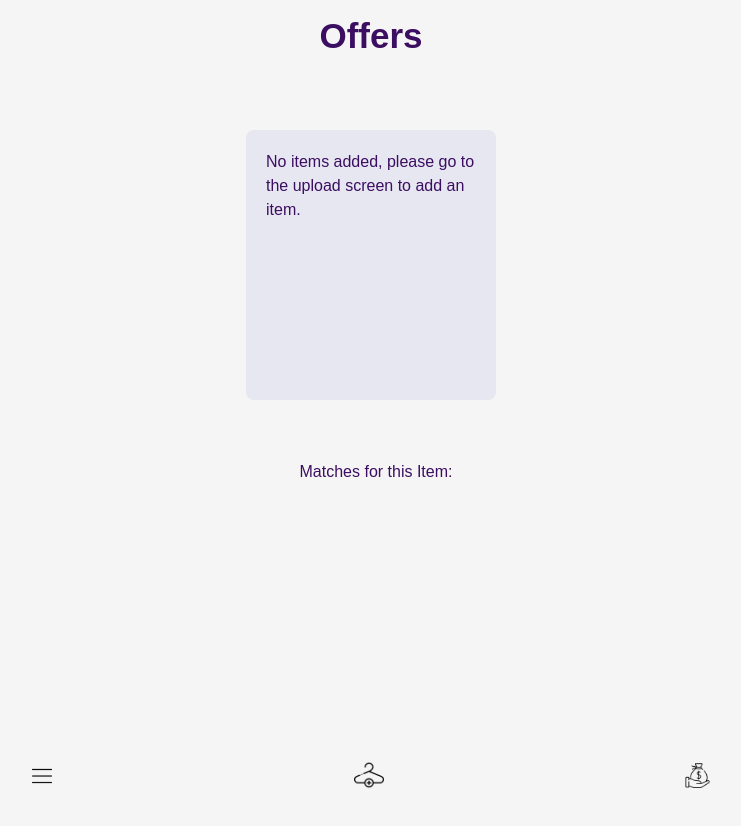
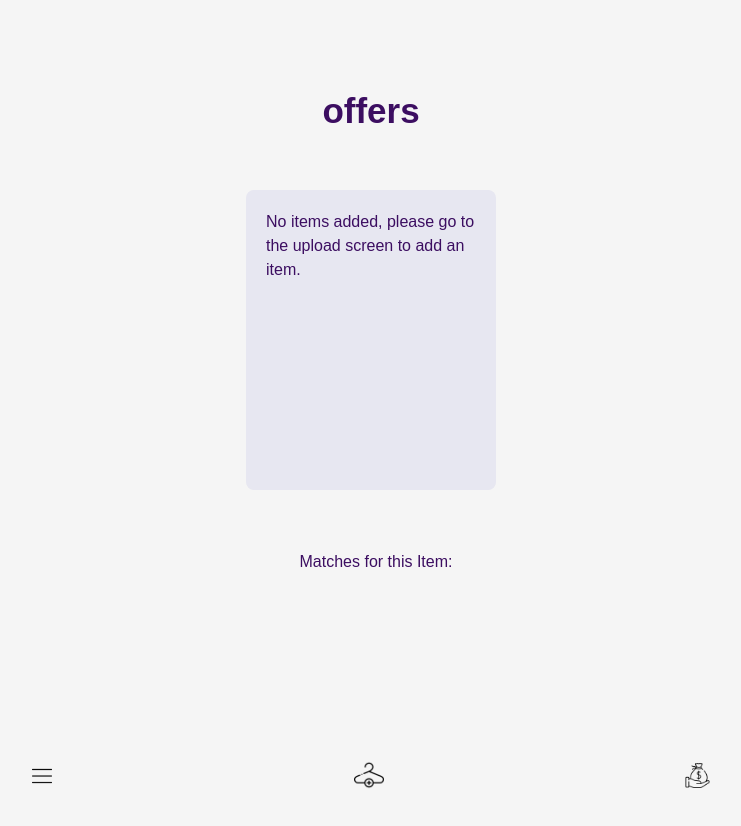
Before and after one commit to loogeyy/thriftify, a React (Create React App) app in the folder thriftify/: page /offers in a window 1280 px wide. Shown: the top 826 px of the page, without its empty margins (269-1010 px from the left). Built offline with nearby package versions, Linux system fonts and the light colour scheme.

Commit message:
final css

```diff
--- a/thriftify/src/pages/ListPage.css
+++ b/thriftify/src/pages/ListPage.css
@@ -1,3 +1,21 @@
+.general {
+  background-color: #f5f5f5;
+  height: 800px;
+}
+
+.title-container {
+  padding-top: 35px;
+  background-color: #f5f5f5;
+  margin-bottom: 90px;
+}
+
+.none {
+  margin-top: 80px;
+  height: 800px;
+  background-color: #f5f5f5;
+  text-align: center;
+}
+
 .item-container {
   background-color: #f5f5f5;
   border: 1px solid #ccc;
--- a/thriftify/src/pages/ListPage.js
+++ b/thriftify/src/pages/ListPage.js
@@ -4,9 +4,10 @@ import './ListPage.css';
 
 function ListPage({ clothesList, removeClothes }) {
   return (
+<div className="general">
     <div>
       <div className='title-container'>
-        <h2 className="offers-title">List</h2>
+        <h2 className="offers-title">list</h2>
       </div>
       <div className="container">
         {clothesList && clothesList.length > 0 ?
@@ -49,9 +50,12 @@ function ListPage({ clothesList, removeClothes }) {
               </div>
             </div>
           ))
-          : <p>No items uploaded yet.</p>}
+          : <div className="none">
+            <p>No items uploaded yet.</p>
+            </div>}
       </div>
       <Navbar />
+    </div>
     </div>
   );
 };
--- a/thriftify/src/pages/Offers.css
+++ b/thriftify/src/pages/Offers.css
@@ -16,15 +16,17 @@
   justify-content: flex-start;
   height: 100vh;
   width: 100%;
-  padding-top: 50px;
-  padding-bottom: 50px;
+  padding-top: 20px;
+  padding-bottom: 20px;
 }
 
 .offers-title {
   font-size: 35px;
-  margin-top: 5px;
+  padding-top: 55px;
   color: #3C0E61;
   font-weight: bold;
+  background-color: #f5f5f5;
+  padding-bottom: 500px;
 }
 
 .centered-box {
@@ -96,12 +98,13 @@
 }
 
 .store-list-container {
-  height: 300px;
-  width: 375px;
+  display: flex;
+  height: 50px;
+  width: 325px;
   overflow-y: auto;
   margin-bottom: 40px;
   align-items: center;
-  margin-top: 20px;
+  margin-top: 10px;
   max-height: 500px;
 }
 
@@ -137,22 +140,30 @@
   padding-top: 20px;
   padding-right: 15px;
   margin-left: 10px;
-  font-size: 20px;
+  font-size: 15px;
 
 }
 
 .store-distance {
-  font-size: 25px;
+  font-size: 18px;
   text-align: right;
   padding-right: 10px;
 
 }
 
 .store-name {
+  margin-top: 10px;
   text-align: right;
   font-weight: bold;
-  font-size: 25px;
+  font-size: 20px;
   padding-right: 10px;
+}
+
+.no-store {
+  text-align: left;
+  font-weight: bold;
+  font-size: 20px;
+  padding: 10px;
 }
 
 
--- a/thriftify/src/pages/Offers.js
+++ b/thriftify/src/pages/Offers.js
@@ -50,7 +50,7 @@ const Offers = ({ clothesList }) => {
       }
     });
     if (matchingStores.length === 0) {
-      return [{ name: 'No stores offer', priceLow: 0, priceHigh: 0 }];
+      return [{ name: '', priceLow: -1, priceHigh: -1 }];
     }
 
     console.log(matchingStores);
@@ -60,7 +60,7 @@ const Offers = ({ clothesList }) => {
   return (
     <div>
       <div className='title-container'>
-        <h2 className="offers-title">Offers</h2>
+        <h2 className="offers-title">offers</h2>
       </div>
       <div className="container offers-container">
 
@@ -119,9 +119,10 @@ const Offers = ({ clothesList }) => {
               console.log(store)
               return (
               <div key={index} className="store-item">
+                {store.name != '' ?
                 <div className="row">
                   <div className="col-3">
-                    <p className="store-price">${store.priceLow} - ${store.priceHigh}</p>
+                     <p className="store-price">${store.priceLow} - ${store.priceHigh}</p>
                   </div>
                   <div className="col-9">
                     <div className="row">
@@ -134,6 +135,7 @@ const Offers = ({ clothesList }) => {
                     </div>
                   </div>
                 </div>
+                :  <p className="store-name">No Offers from Nearby Stores</p>}
             </div>)
             })}
           </div>
--- a/thriftify/src/pages/UploadPage.js
+++ b/thriftify/src/pages/UploadPage.js
@@ -53,7 +53,7 @@ function UploadPage({ addClothes }) {
   return (
     <div className="bg">
       <div className='title-container'>
-        <h2 className="list-title">Upload</h2>
+        <h2 className="list-title">upload</h2>
       </div>
       <div className="bg">
         <div className="upload-container">
@@ -64,7 +64,7 @@ function UploadPage({ addClothes }) {
             </div>
             <div className="form-group">
               <label htmlFor="category">Category:</label>
-              <select id="category" value={category} onChange={handleCategoryChange} required>
+              <select id="dropdown" value={category} onChange={handleCategoryChange} required>
                 <option value="">Select category</option>
                 {categories.map((cat, index) => (
                   <option key={index} value={cat}>{cat}</option>
```
